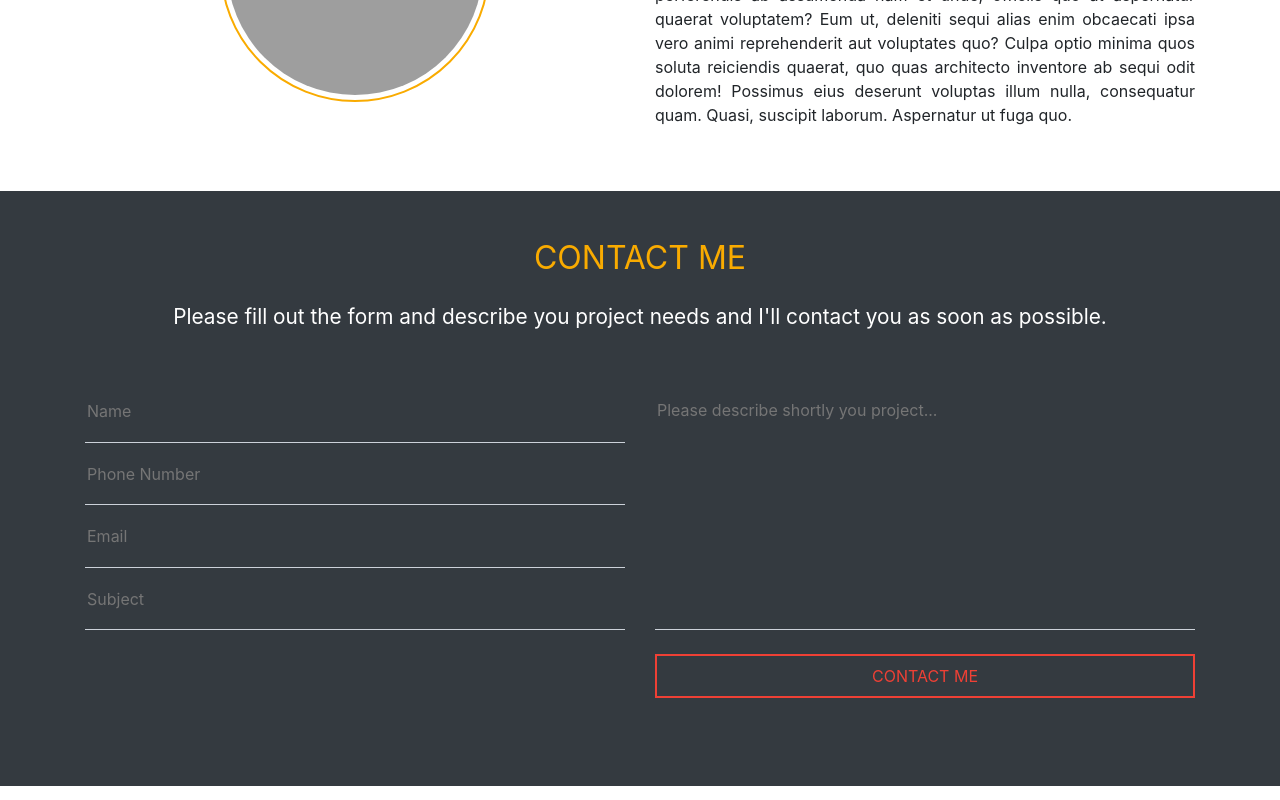
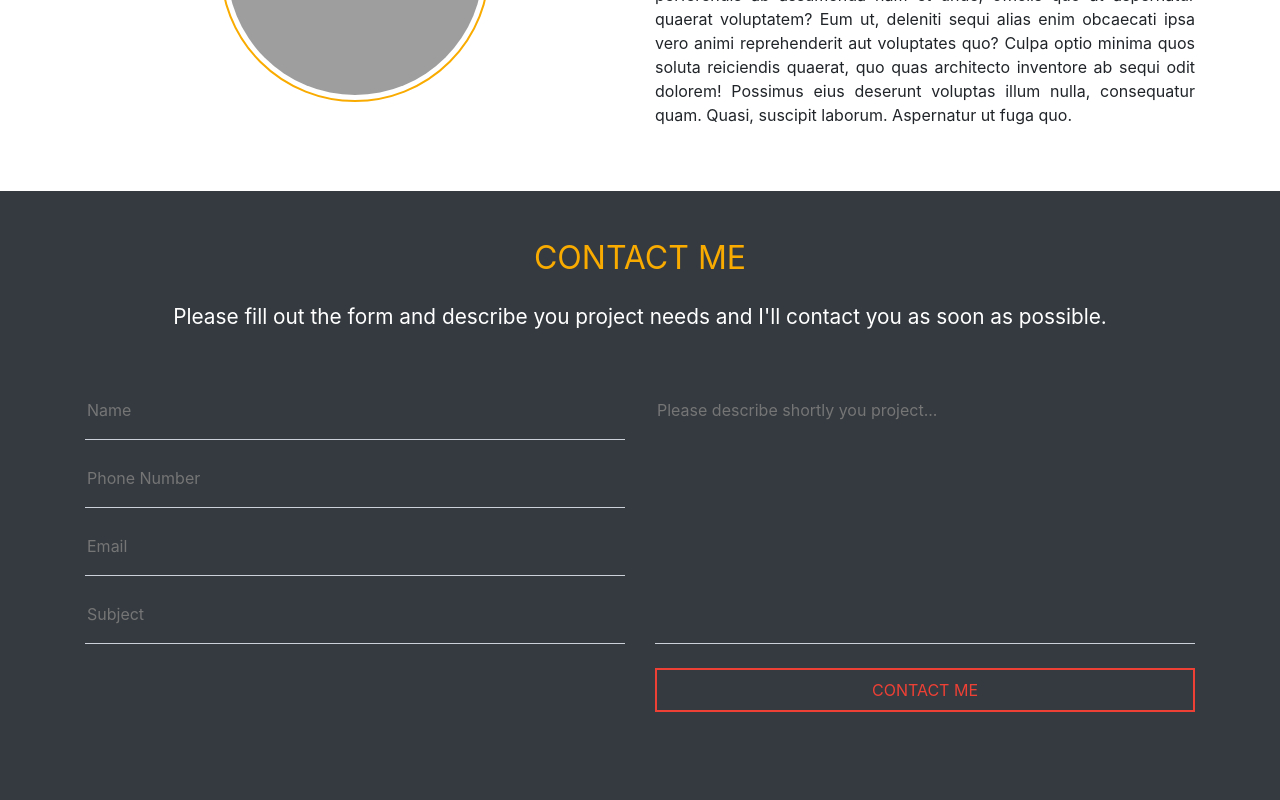
Before and after one commit to TogrulMustafa/portfolio-react, a React (Create React App) app: page / in a window 1280 px wide. Shown: the part 1098-1898 px from the top of the page. Built offline with nearby package versions, Linux system fonts and the light colour scheme; grey boxes are pictures that could not be loaded.

Commit message:
CSS ve Component terefinde bezi duzelisler edildi

```diff
--- a/src/App.css
+++ b/src/App.css
@@ -143,12 +143,13 @@ input[type=submit]:hover {
 }
 .input-data{
   position: relative;
-  height: 62.5px;
+  height: 3.75rem;
   width: 100%;
+  margin-bottom: .5rem;
 }
 .textarea-data {
   position: relative;
-  height: 250px;
+  height: 16.5rem;
   width: 100%;
   margin-bottom: 1.5rem;
 }
@@ -163,6 +164,7 @@ input[type=submit]:hover {
   border-bottom: 1px solid var(--primary-grey);
   outline: none;
   caret-color: var(--primary-red);
+  /* caret-color-  inputa klik edende gorsenen kursorun rengini teyin edir */
 }
 .input-data > .underline,
 .textarea-data > .underline
--- a/src/components/ContactMe.jsx
+++ b/src/components/ContactMe.jsx
@@ -9,11 +9,6 @@ const ContactMe = _ => {
         const serviceID = 'service_c7zfo0v';
         const templateID = 'template_grt3l1t';
         const userID = 'user_1SWZaJzd3oDeIPZuKxwX8'
-        const name = document.querySelector('#name')
-        const tel = document.querySelector('#tel')
-        const email = document.querySelector('#email')
-        const subject = document.querySelector('#subject')
-        const message = document.querySelector('#message')
 
         emailjs.sendForm(serviceID, templateID, form.current, userID)
           .then((result) => {
@@ -21,19 +16,16 @@ const ContactMe = _ => {
           }, (error) => {
               console.log(error.text);
           });
-          name.value = ''
-          tel.value = ''
-          email.value = ''
-          subject.value = ''
-          message.value = ''
+        //inputlara data daxil edilib submit edildikden sonra inputlarin sifirlanmasi ucun bu koddan ist. edilir.
+          form.current.reset()
 
-      };
+    };
     return (
         <div className="contact">
         <div className="container">
             <h3 className="contact-title">Contact me</h3>
             <p className="contact-text">Please fill out the form and describe you project needs and I'll contact you as soon as possible.</p>
-            <form ref={form} onSubmit={sendEmail} className="row jc-center">
+            <form ref={form} onSubmit={sendEmail} className="row jc-center" autoComplete='off'>
                 <div className="col-10 col-lg-6 mb-5 mb-lg-0">
                     <div className="input-data">
                         <input type="text" id='name' name='name' placeholder="Name"/>
```
Also changed, not shown: public/index.html (+5 -2 lines).
